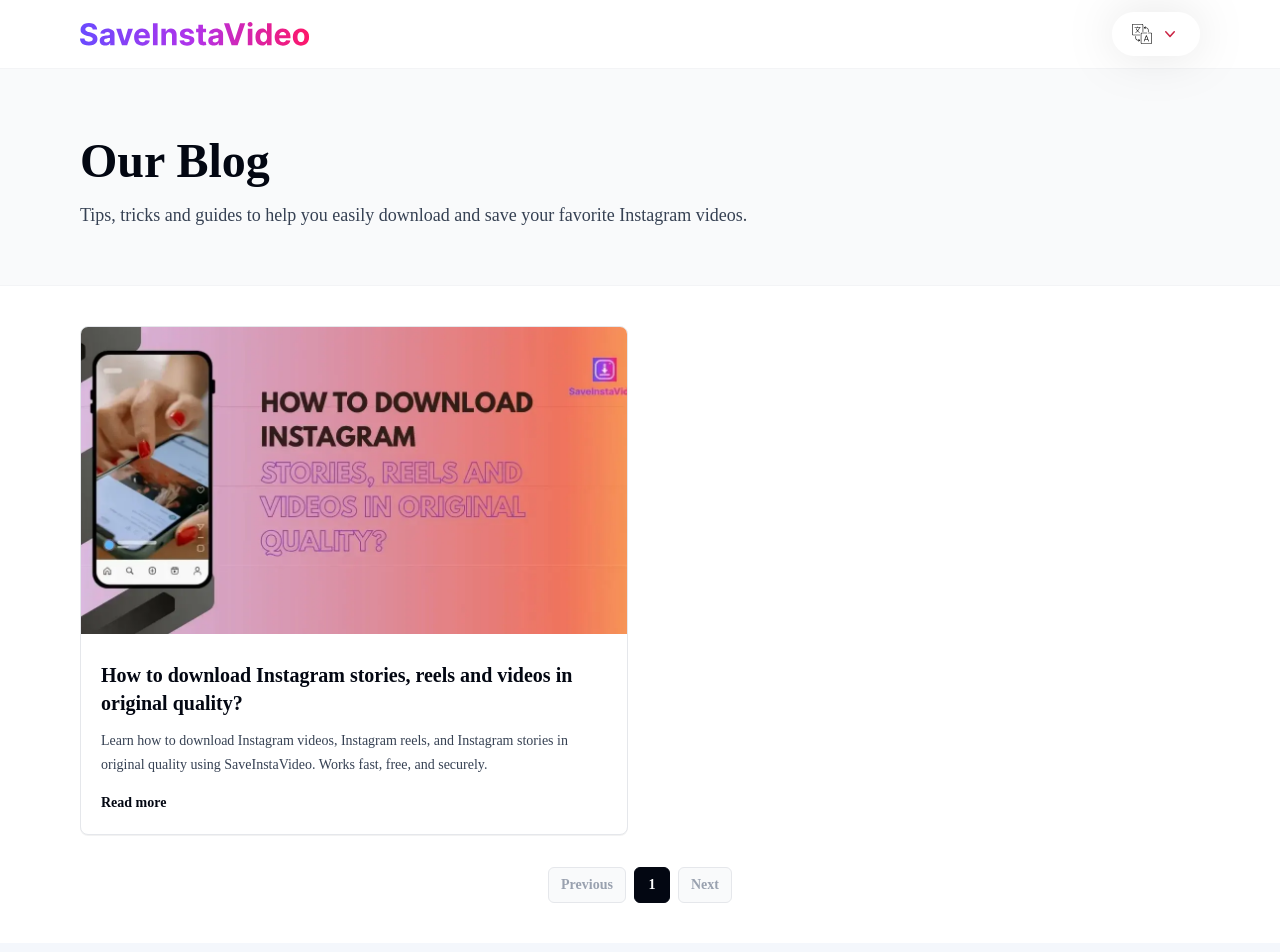
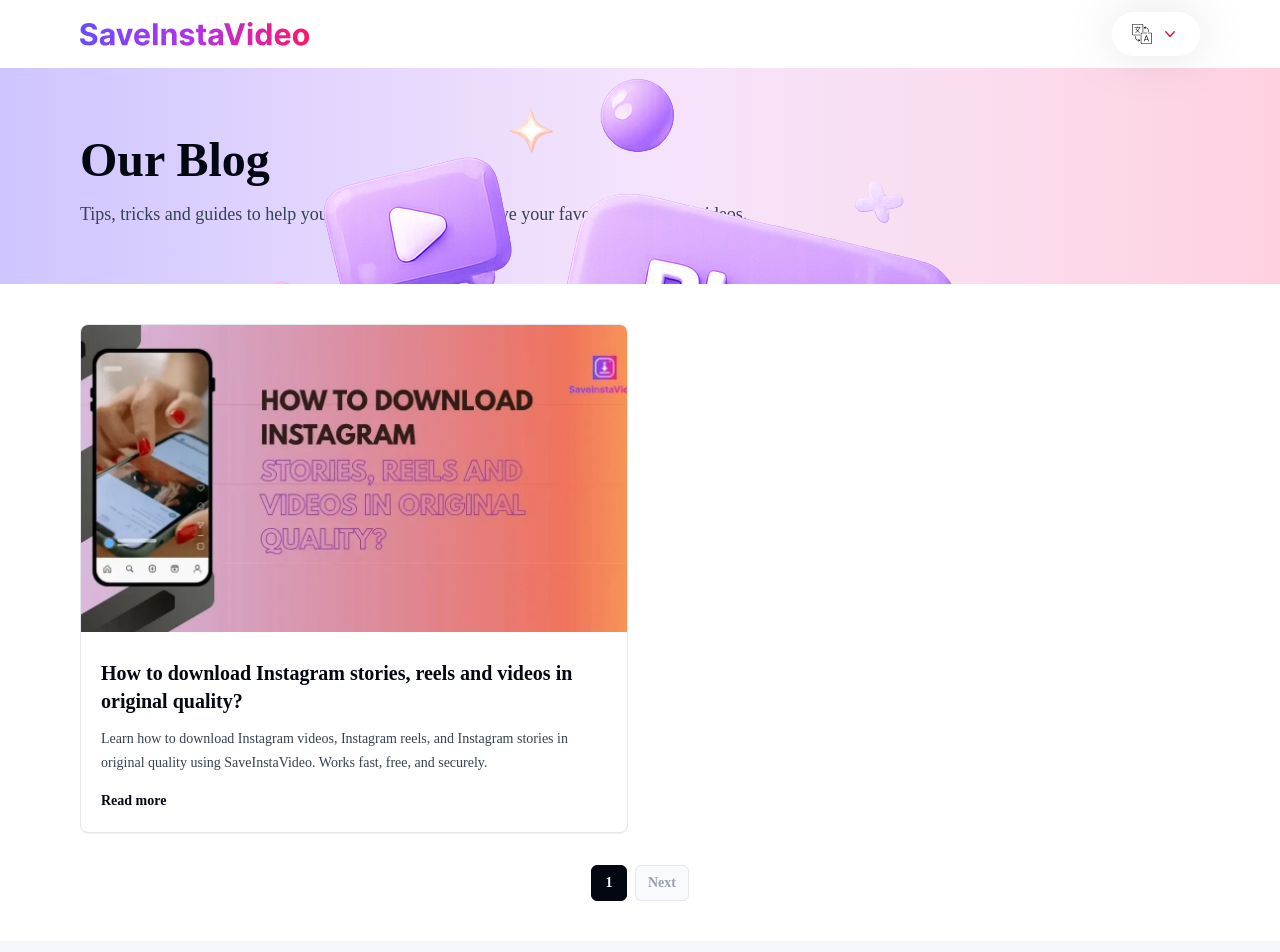
Before and after one commit to chiragv444/Instagram-tool-nextjs, a Next.js app: page /blog in a window 1280 px wide. Shown: the top 952 px of the page. Built offline with nearby package versions, Linux system fonts and the light colour scheme.

Commit message:
changed design, title etc

```diff
--- a/app/blog/[slug]/page.tsx
+++ b/app/blog/[slug]/page.tsx
@@ -35,7 +35,7 @@
     typeof blogImage === "string" ? blogImage : blogImage.src;
 
   return {
-    title: `${blog.title} - SaveInstaVideo`,
+    title: `${blog.title}`,
     description: blog.description,
     alternates: {
       canonical: `/blog/${routeSlug}/`,
--- a/app/blog/blog-list.tsx
+++ b/app/blog/blog-list.tsx
@@ -1,103 +1,3 @@
-// "use client";
-
-// import Image from "next/image";
-// import Link from "next/link";
-// import { useState } from "react";
-// import { getBlogImageSrc, getBlogRouteSlug, type Blog } from "@/lib/blogs";
-
-// type BlogListProps = {
-//   blogs: Blog[];
-//   postsPerPage: number;
-// };
-
-// export default function BlogList({ blogs, postsPerPage }: BlogListProps) {
-//   const [currentPage, setCurrentPage] = useState(1);
-//   const pageCount = Math.max(1, Math.ceil(blogs.length / postsPerPage));
-//   const startIndex = (currentPage - 1) * postsPerPage;
-//   const visibleBlogs = blogs.slice(startIndex, startIndex + postsPerPage);
-
-//   function goToPage(page: number) {
-//     setCurrentPage(Math.min(Math.max(page, 1), pageCount));
-//   }
-
-//   return (
-//     <div>
-//       <div className="grid gap-6 sm:grid-cols-2">
-//         {visibleBlogs.map((blog) => (
-//           <article
-//             key={blog.slug}
-//             className="overflow-hidden rounded-lg border border-gray-200 bg-white shadow-sm transition hover:-translate-y-0.5 hover:shadow-md"
-//           >
-//             <Link href={`/blog/${getBlogRouteSlug(blog)}/`} className="block">
-//               <Image
-//                 src={getBlogImageSrc(blog)}
-//                 alt="Instagram Downloader"
-//                 width={720}
-//                 height={405}
-//                 className="aspect-video w-full object-cover"
-//                 priority={blog === visibleBlogs[0]}
-//               />
-//             </Link>
-//             <div className="p-5">
-//               <p className="text-sm font-medium text-[#cb2444]">{blog.date}</p>
-//               <h2 className="mt-2 text-xl font-bold leading-snug text-gray-950">
-//                 <Link href={`/blog/${getBlogRouteSlug(blog)}/`}>{blog.title}</Link>
-//               </h2>
-//               <p className="mt-3 line-clamp-3 text-sm leading-6 text-gray-700">
-//                 {blog.description}
-//               </p>
-//               <Link
-//                 href={`/blog/${getBlogRouteSlug(blog)}/`}
-//                 className="mt-4 inline-flex text-sm font-bold text-gray-950 hover:text-[#cb2444]"
-//               >
-//                 Read more
-//               </Link>
-//             </div>
-//           </article>
-//         ))}
-//       </div>
-
-//       <nav
-//         className="mt-8 flex items-center justify-center gap-2"
-//         aria-label="Blog pagination"
-//       >
-//         <button
-//           type="button"
-//           disabled={currentPage === 1}
-//           onClick={() => goToPage(currentPage - 1)}
-//           className="flex h-9 items-center justify-center rounded-md border border-gray-200 bg-white px-3 text-sm font-bold text-gray-800 hover:border-[#cb2444] hover:text-[#cb2444] disabled:bg-gray-50 disabled:text-gray-400 disabled:hover:border-gray-200"
-//         >
-//           Previous
-//         </button>
-//         {Array.from({ length: pageCount }, (_, index) => (
-//           <button
-//             key={index}
-//             type="button"
-//             onClick={() => goToPage(index + 1)}
-//             aria-current={currentPage === index + 1 ? "page" : undefined}
-//             className={`flex h-9 w-9 items-center justify-center rounded-md border text-sm font-bold ${
-//               currentPage === index + 1
-//                 ? "border-gray-950 bg-gray-950 text-white"
-//                 : "border-gray-200 bg-white text-gray-800 hover:border-[#cb2444] hover:text-[#cb2444]"
-//             }`}
-//           >
-//             {index + 1}
-//           </button>
-//         ))}
-//         <button
-//           type="button"
-//           disabled={currentPage === pageCount}
-//           onClick={() => goToPage(currentPage + 1)}
-//           className="flex h-9 items-center justify-center rounded-md border border-gray-200 bg-white px-3 text-sm font-bold text-gray-800 hover:border-[#cb2444] hover:text-[#cb2444] disabled:bg-gray-50 disabled:text-gray-400 disabled:hover:border-gray-200"
-//         >
-//           Next
-//         </button>
-//       </nav>
-//     </div>
-//   );
-// }
-
-
 "use client";
 
 import Image from "next/image";
@@ -157,8 +57,8 @@
               <Image
                 src={getBlogImageSrc(blog)}
                 alt="Instagram Downloader"
-                width={720}
-                height={405}
+                width={464}
+                height={260}
                 className="aspect-video w-full object-cover"
                 priority={blog === visibleBlogs[0]}
               />
@@ -190,7 +90,7 @@
         ))}
       </div>
 
-      <nav
+      {/* <nav
         className="mt-8 flex items-center justify-center gap-2"
         aria-label="Blog pagination"
       >
@@ -227,6 +127,49 @@
         >
           Next
         </button>
+      </nav> */}
+      <nav
+        className="mt-8 flex items-center justify-center gap-2"
+        aria-label="Blog pagination"
+      >
+        {/* Hide Previous on first page */}
+        {currentPage > 1 && (
+          <button
+            type="button"
+            onClick={() => goToPage(currentPage - 1)}
+            className="flex h-9 items-center justify-center rounded-md border border-gray-200 bg-white px-3 text-sm font-bold text-gray-800 hover:border-[#cb2444] hover:text-[#cb2444]"
+          >
+            Previous
+          </button>
+        )}
+
+        {Array.from({ length: pageCount }, (_, index) => (
+          <button
+            key={index}
+            type="button"
+            onClick={() => goToPage(index + 1)}
+            aria-current={currentPage === index + 1 ? "page" : undefined}
+            className={`flex h-9 w-9 items-center justify-center rounded-md border text-sm font-bold ${
+              currentPage === index + 1
+                ? "border-gray-950 bg-gray-950 text-white"
+                : "border-gray-200 bg-white text-gray-800 hover:border-[#cb2444] hover:text-[#cb2444]"
+            }`}
+          >
+            {index + 1}
+          </button>
+        ))}
+
+        {/* Hide Next on last page, except when there's only one page */}
+        {(currentPage < pageCount || pageCount === 1) && (
+          <button
+            type="button"
+            disabled={currentPage === pageCount}
+            onClick={() => goToPage(currentPage + 1)}
+            className="flex h-9 items-center justify-center rounded-md border border-gray-200 bg-white px-3 text-sm font-bold text-gray-800 hover:border-[#cb2444] hover:text-[#cb2444] disabled:bg-gray-50 disabled:text-gray-400 disabled:hover:border-gray-200"
+          >
+            Next
+          </button>
+        )}
       </nav>
     </div>
   );
--- a/app/blog/page.tsx
+++ b/app/blog/page.tsx
@@ -2,9 +2,10 @@
 // import Link from "next/link";
 import { getAllBlogs } from "@/lib/blogs";
 import BlogList from "./blog-list";
+import Image from "next/image";
 
 export const metadata: Metadata = {
-  title: "Instagram Downloader - Download Instagram Video",
+  title: "SaveInstaVideo - Instagram Video, Photo, Story and Reels",
   description:
     "A free and fast tool to download Instagram videos online. Without any login or signup.",
   alternates: {
@@ -12,14 +13,22 @@
   },
 };
 
-const POSTS_PER_PAGE = 2;
+const POSTS_PER_PAGE = 10;
 
 export default function BlogPage() {
   const blogs = getAllBlogs();
 
   return (
     <main className="bg-white">
-      <section className="border-y border-gray-100 bg-gray-50">
+      <section className="relative overflow-hidden bg-gradient-to-r from-[#694bff52] via-[#b232e923] to-[#ff166834]">
+        {/* absolute img */}
+        <Image
+          src="/img/blog-bg.png"
+          alt="Instagram Downloader Blog"
+          height={200}
+          width={200}
+          className="object-cover absolute top-0 right-50 w-full md:w-auto"
+        />
         <div className="container max-w-6xl mx-auto px-4 py-10 md:py-14">
           {/* <p className="text-sm font-semibold uppercase tracking-wide text-[#cb2444]">
             SaveInstaVideo Blog
@@ -28,12 +37,10 @@
             Our Blog
           </h1>
           <p className="mt-4 max-w-3xl text-base leading-7 text-gray-700 md:text-lg">
-            Tips, tricks and guides to help you easily download and save your
-            favorite Instagram videos.
+            Tips, tricks and guides to help you easily download and save your favorite Instagram videos.
           </p>
         </div>
       </section>
-
       <section className="container max-w-6xl mx-auto px-4 py-10">
         <BlogList blogs={blogs} postsPerPage={POSTS_PER_PAGE} />
       </section>
```
Also changed, not shown: public/img/blog-bg.png (added).
